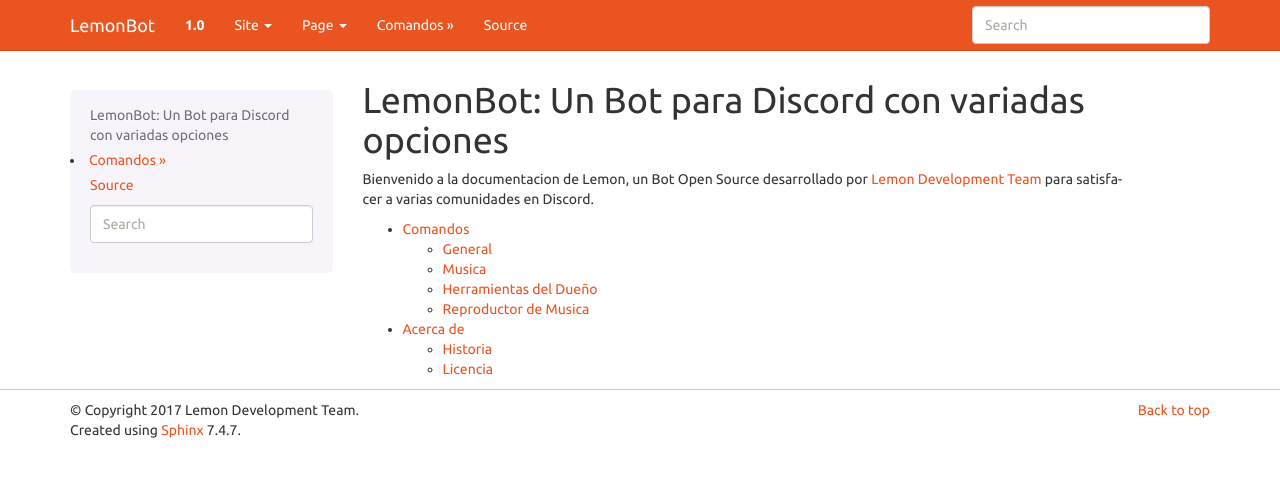
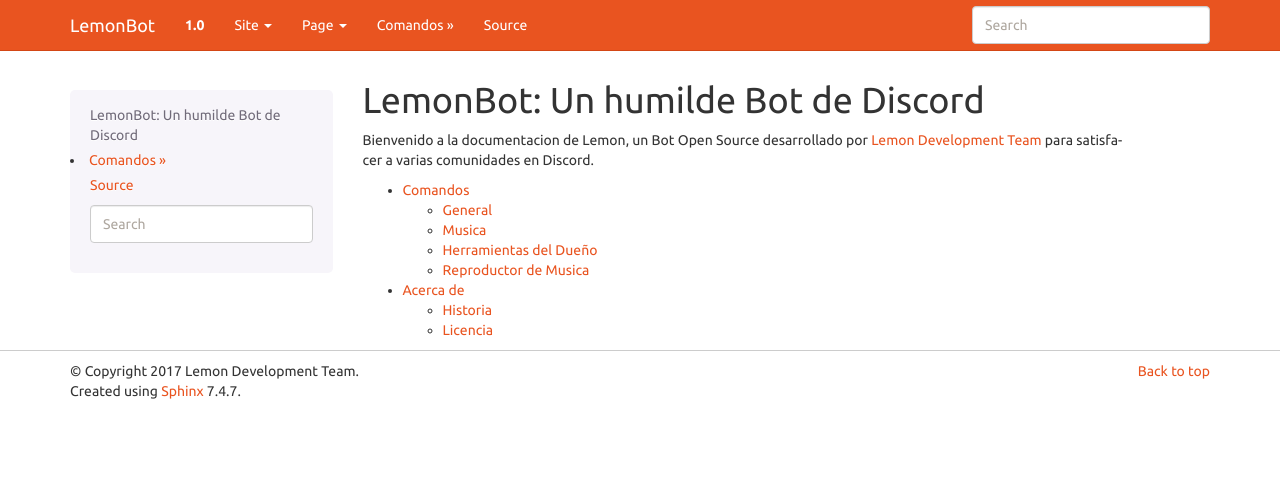
Before and after one commit to fossabot/LemonBot, a Sphinx documentation site: the page built from docs/index.rst, in a window 1280 px wide. Shown: the top 477 px of the page. Built offline with Sphinx 7.4.7, drawn with Linux system fonts in a browser that asks for light colours.

Commit message:
Arreglada descripccion

```diff
--- a/docs/index.rst
+++ b/docs/index.rst
@@ -1,7 +1,7 @@
 .. _index:
 
-LemonBot: Un Bot para Discord con variadas opciones
-====================================================
+LemonBot: Un humilde Bot de Discord
+====================================
 
 Bienvenido a la documentacion de Lemon, un Bot Open Source desarrollado por `Lemon Development Team`_ para satisfacer a varias comunidades en Discord.
 
```
